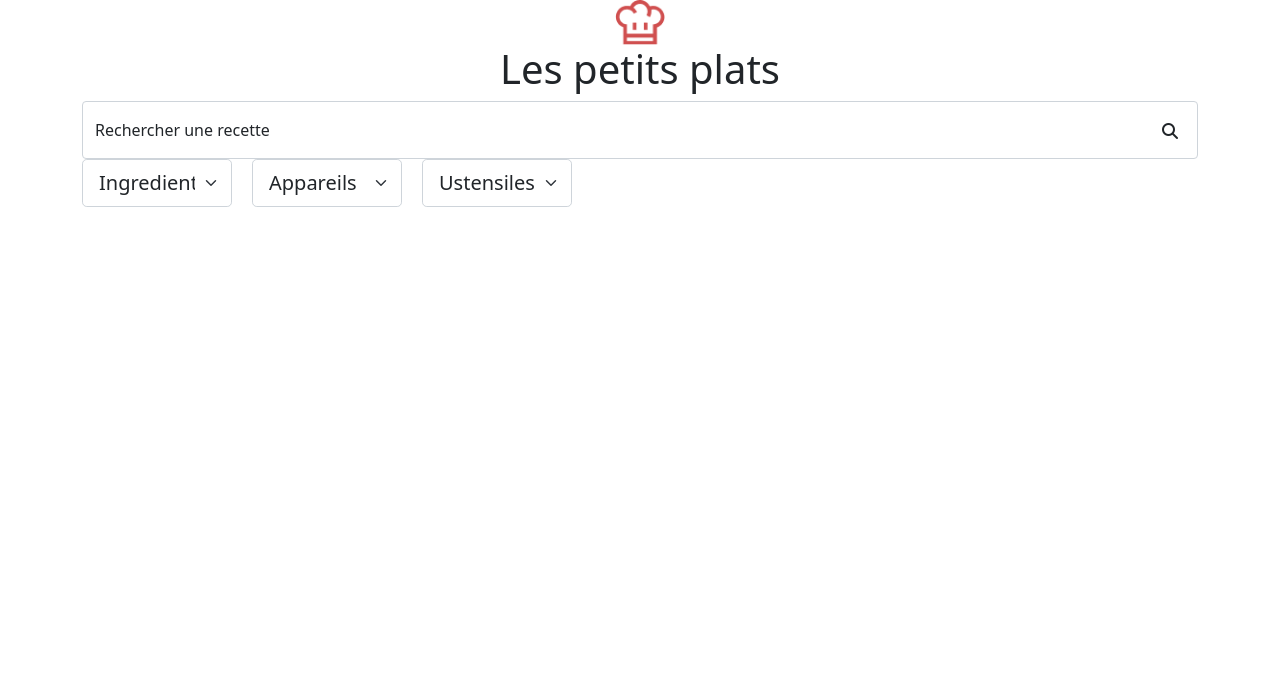
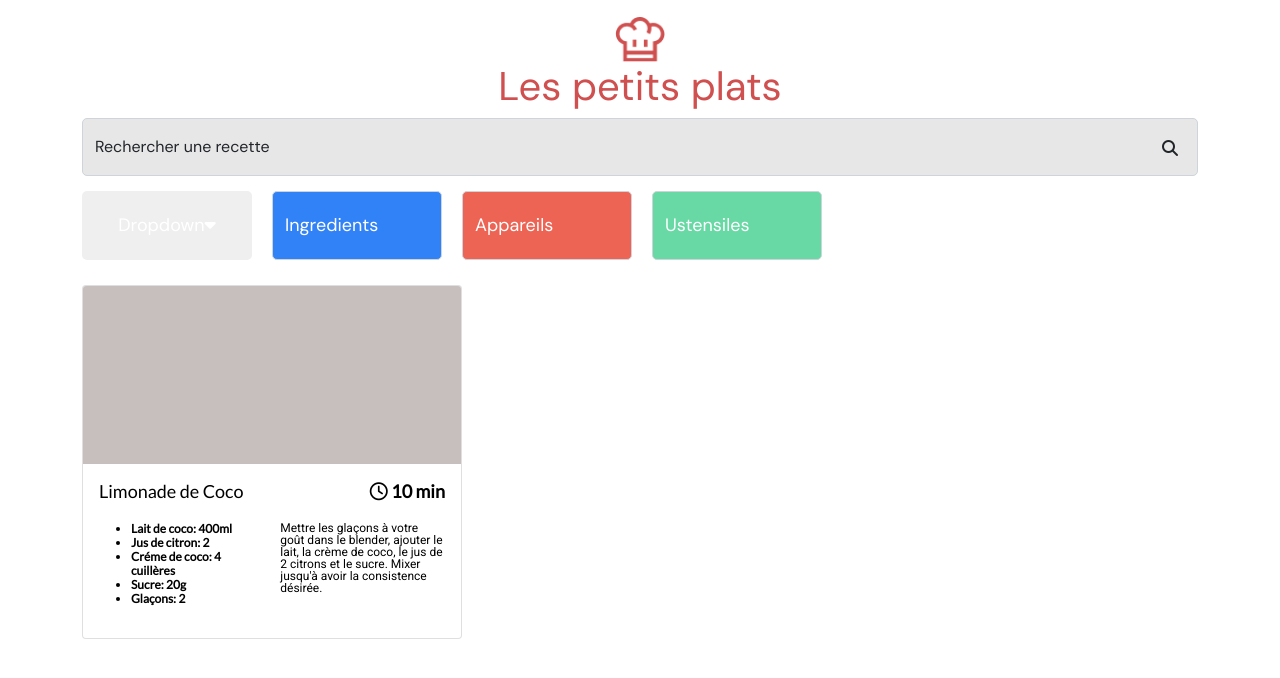
Before and after one commit to tetyanachouteau/front-end-search-engine-kitchen, a plain HTML site: page index.html in a window 1280 px wide. Drawn offline with nearby package versions, Linux system fonts and the light colour scheme.

Commit message:
Site static

```diff
--- a/css/index.css
+++ b/css/index.css
@@ -1,7 +1,18 @@
+body {
+    font-family: 'DM Sans';
+    font-style: normal;
+}
+
 header {
     display: flex;
     flex-direction: column;
     align-items: center;
+    margin-top: 42px;
+    font-weight: 700;
+    font-size: 36px;
+    line-height: 47px;
+    color: #D04F4F;
+    margin-top: 17px;
 }
 
 header img {
@@ -12,13 +23,18 @@ form {
     position: relative;
 }
 
+#search {
+    background: #E7E7E7;
+    border-radius: 5px;
+}
+
 form i {
     position: absolute;
     top: 22px;
     right: 20px;
 }
 
-.selects{
+.selects {
     display: flex;
     flex-direction: row;
     justify-content: left;
@@ -26,5 +42,162 @@ form i {
 }
 
 .selects select {
-    width: 150px;
+    width: 170px;
+    height: 69px;
+    border-radius: 5px;
+    font-size: 18px;
+    color: #FFF;
+    margin-top: 15px;
+    margin-bottom: 25px;
 }
+
+#ingredients {
+    background: #3282F7;
+}
+
+#ustensiles {
+    background: #68D9A4;
+}
+
+#appareils {
+    background: #ED6454;
+}
+
+.recipe {
+    width: 380px;
+}
+
+.gray {
+    width: 100%;
+    height: 178px;
+    background: #C7BEBE;
+}
+
+#recettes {
+    display: flex;
+    flex-direction: row;
+    justify-content: space-between;
+}
+
+.title {
+    font-family: 'Lato';
+    font-style: normal;
+    font-weight: 400;
+    font-size: 18px;
+    line-height: 22px;
+    color: #000000;
+}
+
+.time {
+    font-family: 'Lato';
+    font-style: normal;
+    font-weight: 700;
+    font-size: 18px;
+    line-height: 22px;
+    color: #000000;
+}
+
+.cardHeader {
+    display: flex;
+    flex-direction: row;
+    justify-content: space-between;
+    margin-bottom: 20px;
+}
+
+.cardContent {
+    display: flex;
+    flex-direction: row;
+    justify-content: space-between;
+    gap: 15px;
+}
+
+.cardIngredients {
+    font-family: 'Lato';
+    font-style: normal;
+    font-weight: 700;
+    font-size: 12px;
+    line-height: 14px;
+    color: #000000;
+    flex-basis: 50%;
+}
+
+.cardDescription {
+    font-family: 'Roboto';
+    font-style: normal;
+    font-weight: 400;
+    font-size: 12px;
+    line-height: 100%;
+    color: #000000;
+    flex-basis: 50%;
+}
+
+/* Dropdown Button */
+.dropbtn {
+    width: 170px;
+    height: 69px;
+    border-radius: 5px;
+    font-size: 18px;
+    color: #FFF;
+    padding: 16px;
+    border: none;
+    cursor: pointer;
+}
+
+/* Dropdown button on hover & focus */
+.dropbtn:hover,
+.dropbtn:focus {
+    background-color: #3e8e41;
+}
+
+/* The search field */
+#myInput {
+    box-sizing: border-box;
+    background-image: url('searchicon.png');
+    background-position: 14px 12px;
+    background-repeat: no-repeat;
+    font-size: 16px;
+    padding: 14px 20px 12px 45px;
+    border: none;
+    border-bottom: 1px solid #ddd;
+}
+
+/* The search field when it gets focus/clicked on */
+#myInput:focus {
+    outline: 3px solid #ddd;
+}
+
+/* The container <div> - needed to position the dropdown content */
+.dropdown {
+    position: relative;
+    display: inline-block;
+    margin-top: 15px;
+    margin-bottom: 25px;
+}
+
+/* Dropdown Content (Hidden by Default) */
+.dropdown-content {
+    display: none;
+    position: absolute;
+    background-color: #f6f6f6;
+    min-width: 230px;
+    border: 1px solid #ddd;
+    z-index: 1;
+}
+
+/* Links inside the dropdown */
+.dropdown-content a {
+    color: black;
+    padding: 12px 16px;
+    text-decoration: none;
+    display: block;
+}
+
+/* Change color of dropdown links on hover */
+.dropdown-content a:hover {
+    background-color: #f1f1f1
+}
+
+/* Show the dropdown menu (use JS to add this class to the .dropdown-content container when the user clicks on the dropdown button) */
+.show {
+    display: block;
+}
--- a/index.html
+++ b/index.html
@@ -5,6 +5,9 @@
     <link href="https://cdn.jsdelivr.net/npm/bootstrap@5.1.3/dist/css/bootstrap.min.css" rel="stylesheet"
         integrity="sha384-1BmE4kWBq78iYhFldvKuhfTAU6auU8tT94WrHftjDbrCEXSU1oBoqyl2QvZ6jIW3" crossorigin="anonymous">
     <link href="./css/index.css" rel="stylesheet">
+    <link href="https://fonts.googleapis.com/css?family=DM+Sans&display=swap" rel="stylesheet">
+    <link href="https://fonts.googleapis.com/css?family=Lato&display=swap" rel="stylesheet">
+    <link href="https://fonts.googleapis.com/css?family=Roboto&display=swap" rel="stylesheet">
 </head>
 
 <body>
@@ -21,24 +24,62 @@
             <i class="fa-sharp fa-solid fa-magnifying-glass"></i>
         </form>
     </div>
-    <div id="criteria" class="container">
+    <div id="tags" class="container">
 
     </div>
     <div class="container selects">
-        <select class="form-select form-select-lg mb-3" aria-label="Ingredients">
+        <div class="dropdown">
+            <button onclick="myFunction()" class="dropbtn">Dropdown<i class="fa fa-caret-down"></i></button>
+            <div id="myDropdown" class="dropdown-content">
+                <input type="text" placeholder="Search.." id="myInput" onkeyup="filterFunction()">
+                <a href="#about">About</a>
+                <a href="#base">Base</a>
+                <a href="#blog">Blog</a>
+                <a href="#contact">Contact</a>
+                <a href="#custom">Custom</a>
+                <a href="#support">Support</a>
+                <a href="#tools">Tools</a>
+            </div>
+        </div>
+        <select class="form-select" id="ingredients" aria-label="Ingredients">
             <option selected>Ingredients</option>
+            <option>Ingredient 1</option>
         </select>
-        <select class="form-select form-select-lg mb-3" aria-label="Appareils">
+        <select class="form-select" id="appareils" aria-label="Appareils">
             <option selected>Appareils</option>
         </select>
-        <select class="form-select form-select-lg mb-3" aria-label="Ustensiles">
+        <select class="form-select" id="ustensiles" aria-label="Ustensiles">
             <option selected>Ustensiles</option>
         </select>
+    </div>
+    <div id="recettes" class="container">
+        <div class="card recipe">
+            <div class="card-img-top gray">
+            </div>
+            <div class="card-body">
+                <div class="cardHeader"><span class="title">Limonade de Coco</span><span class="time"><i
+                            class="fa-regular fa-clock"></i> 10 min</span></div>
+                <div class="cardContent">
+                    <ul class="cardIngredients">
+                        <li>Lait de coco: 400ml</li>
+                        <li>Jus de citron: 2</li>
+                        <li>Créme de coco: 4 cuillères</li>
+                        <li>Sucre: 20g</li>
+                        <li>Glaçons: 2</li>
+                    </ul>
+                    <p class="cardDescription">
+                        Mettre les glaçons à votre goût dans le blender, ajouter le lait, la crème de coco, le jus de 2
+                        citrons et le sucre. Mixer jusqu'à avoir la consistence désirée.
+                    </p>
+                </div>
+            </div>
+        </div>
     </div>
     <script src="https://kit.fontawesome.com/29bf3dd069.js" crossorigin="anonymous"></script>
     <script src="https://cdn.jsdelivr.net/npm/bootstrap@5.1.3/dist/js/bootstrap.bundle.min.js"
         integrity="sha384-ka7Sk0Gln4gmtz2MlQnikT1wXgYsOg+OMhuP+IlRH9sENBO0LRn5q+8nbTov4+1p" crossorigin="anonymous">
     </script>
+    <script src="js/index.js" type="text/javascript"></script>
 </body>
 
 </html>
--- a/js/index.js
+++ b/js/index.js
@@ -0,0 +1,21 @@
+/* When the user clicks on the button,
+toggle between hiding and showing the dropdown content */
+function myFunction() {
+    document.getElementById("myDropdown").classList.toggle("show");
+}
+
+function filterFunction() {
+    var input, filter, ul, li, a, i;
+    input = document.getElementById("myInput");
+    filter = input.value.toUpperCase();
+    div = document.getElementById("myDropdown");
+    a = div.getElementsByTagName("a");
+    for (i = 0; i < a.length; i++) {
+        txtValue = a[i].textContent || a[i].innerText;
+        if (txtValue.toUpperCase().indexOf(filter) > -1) {
+            a[i].style.display = "";
+        } else {
+            a[i].style.display = "none";
+        }
+    }
+}
```
